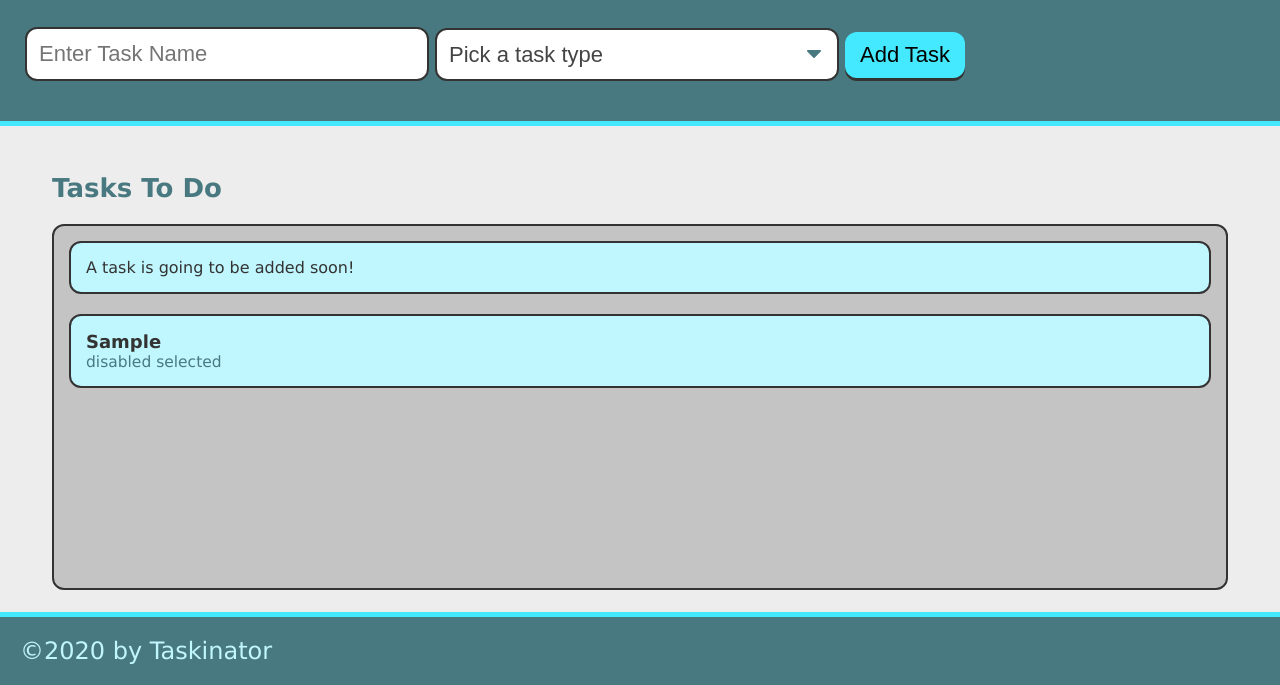
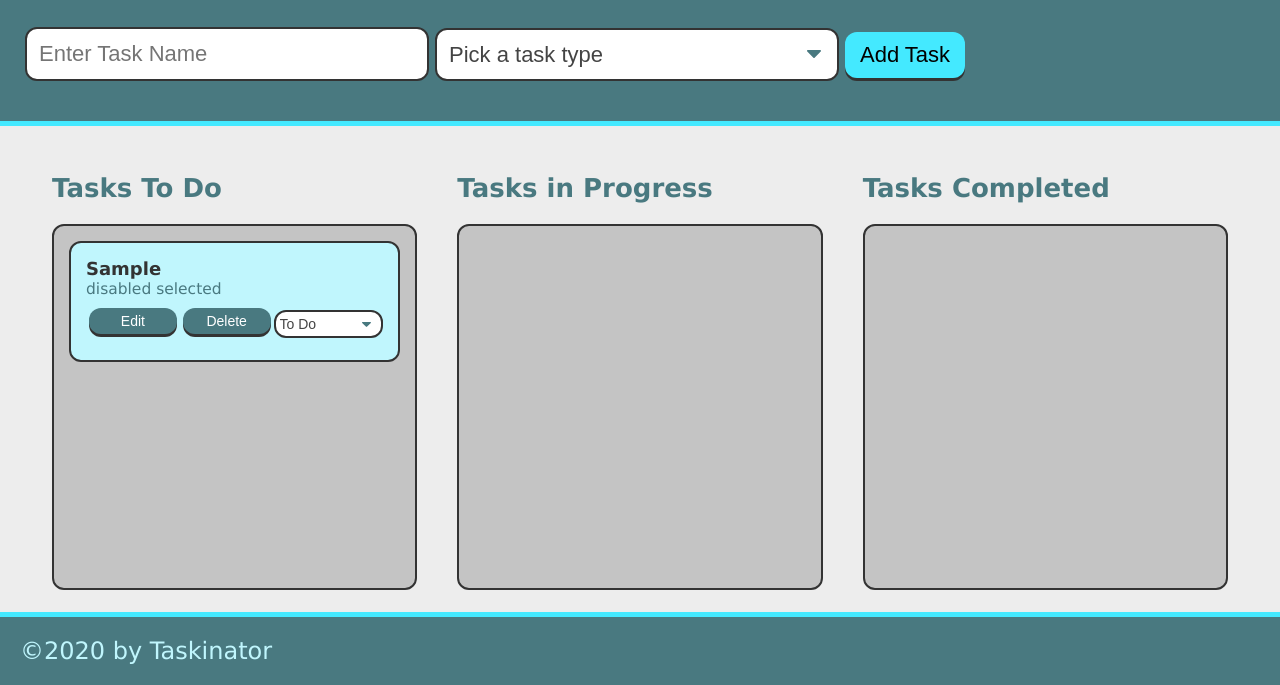
Before and after one commit to deb-boro/taskinator, a plain HTML site: page index.html in a window 1280 px wide. Both pictures are taken after typing "Sample" into the empty fields and a click on the button "Add Task". Shown: the part 115-800 px from the top of the page. Drawn offline with Linux system fonts and the light colour scheme.

Commit message:
updated event listener

```diff
--- a/assets/js/script.js
+++ b/assets/js/script.js
@@ -1,16 +1,19 @@
+var taskIdCounter = 0
 var tasksToDoEl = document.querySelector('#tasks-to-do')
 var formEl = document.querySelector('#task-form')
+var pageContentEl = document.querySelector('#page-content')
 
 var createTaskEl = function (testDataObj) {
   //create list item
   var listItemEl = document.createElement('li')
   listItemEl.className = 'task-item'
 
+  //add task id as a custom attribute
+  listItemEl.setAttribute('data-task-id', taskIdCounter)
+
   //create div to hold task info and add to list item
   var taskInfoEl = document.createElement('div')
   taskInfoEl.className = 'task-info'
-
-  //add html content to div
   taskInfoEl.innerHTML =
     "<h3 class='task-name'>" +
     testDataObj.name +
@@ -19,9 +22,50 @@ var createTaskEl = function (testDataObj) {
     testDataObj.task +
     '</span>'
   listItemEl.appendChild(taskInfoEl)
+  var taskActionEl = createTaskActions(taskIdCounter)
+  listItemEl.appendChild(taskActionEl)
 
   //add entire list item to list
   tasksToDoEl.appendChild(listItemEl)
+  taskIdCounter++
+}
+
+var createTaskActions = function (taskId) {
+  //create edit button
+  var actionContainerEl = document.createElement('div')
+  actionContainerEl.className = 'task-actions'
+  //create edit button
+  var editButtonEl = document.createElement('button')
+  editButtonEl.textContent = 'Edit'
+  editButtonEl.className = 'btn edit-btn'
+  editButtonEl.setAttribute('data-task-id', taskId)
+  actionContainerEl.appendChild(editButtonEl)
+
+  //create delete button
+  var deleteButtonEl = document.createElement('button')
+  deleteButtonEl.textContent = 'Delete'
+  deleteButtonEl.className = 'btn delete-btn'
+  deleteButtonEl.setAttribute('data-task-id', taskId)
+  actionContainerEl.appendChild(deleteButtonEl)
+
+  //create select dropdown
+  var statusSelectEl = document.createElement('select')
+  statusSelectEl.className = 'select-status'
+  statusSelectEl.setAttribute('name', 'status-change')
+  actionContainerEl.appendChild(statusSelectEl)
+
+  //creating the dropdown values
+  var statusChoices = ['To Do', 'In Progress', 'Completed']
+  for (var i = 0; i < statusChoices.length; i++) {
+    //create option element
+    var statusOptionEl = document.createElement('option')
+    statusOptionEl.textContent = statusChoices[i]
+    statusOptionEl.setAttribute('value', statusChoices[i])
+    //append to select
+    statusSelectEl.appendChild(statusOptionEl)
+  }
+
+  return actionContainerEl
 }
 
 var taskFormHandler = function (event) {
@@ -43,4 +87,9 @@ var taskFormHandler = function (event) {
   createTaskEl(taskDataObj)
 }
 
+var taskButtonHandler = function (event) {
+  console.log(event.target)
+}
+
 formEl.addEventListener('submit', taskFormHandler)
+pageContentEl.addEventListener('click', taskButtonHandler)
--- a/index.html
+++ b/index.html
@@ -28,14 +28,18 @@
         </div>
       </form>
     </header>
-    <main class="page-content">
+    <main class="page-content" id="page-content">
       <section class="task-list-wrapper">
         <h2 class="list-title">Tasks To Do</h2>
-        <ul class="task-list" id="tasks-to-do">
-          <li class="task-item">
-            A task is going to be added soon!
-          </li>
-        </ul>
+        <ul class="task-list" id="tasks-to-do"></ul>
+      </section>
+      <section class="task-list-wrapper">
+        <h2 class="list-title">Tasks in Progress</h2>
+        <ul class="task-list" id="tasks-in-progress"></ul>
+      </section>
+      <section class="task-list-wrapper">
+        <h2 class="list-title">Tasks Completed</h2>
+        <ul class="task-list" id="tasks-completed"></ul>
       </section>
     </main>
 
```
